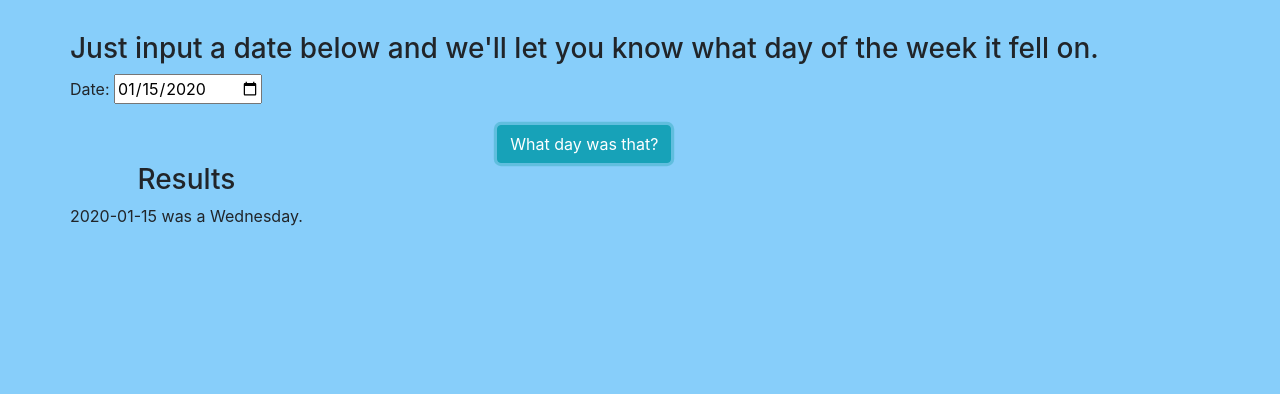
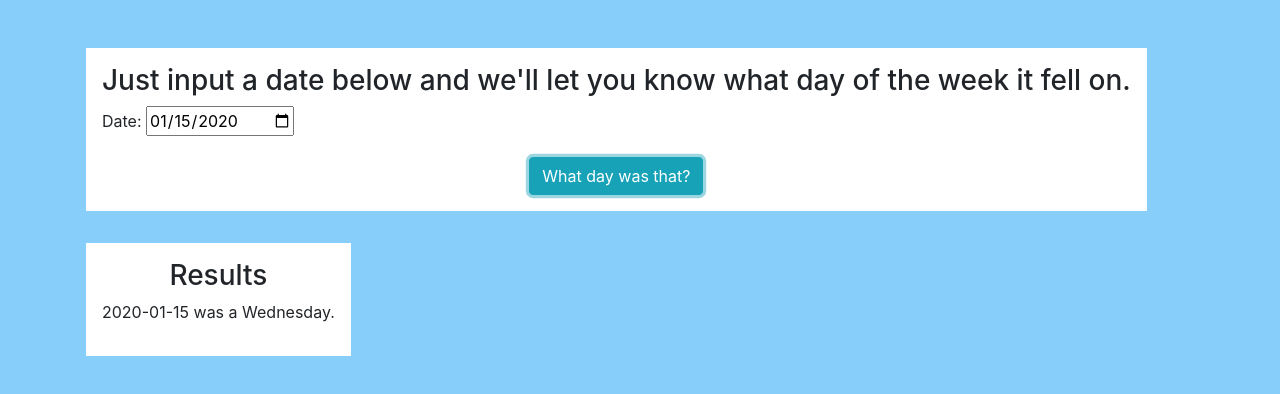
Before and after one commit to WilliamKulha/date_checker, a website built with webpack: page src/index.html in a window 1280 px wide. Both pictures are taken after typing "2020-01-15" into the empty fields and a click on the button "What day was that?". Shown: the part 184-578 px from the top of the page. Built offline with nearby package versions, Linux system fonts and the light colour scheme.

Commit message:
Add background colors to the different divs.

```diff
--- a/src/styles.css
+++ b/src/styles.css
@@ -1,3 +1,16 @@
 body {
   background-color: lightskyblue;
 }
+
+.the-form {
+  background-color: white;
+  padding:1em;
+  margin:1em;
+}
+
+#results {
+  display:none;
+  background-color:white;
+  padding:1em;
+  margin:1em;
+}
```
